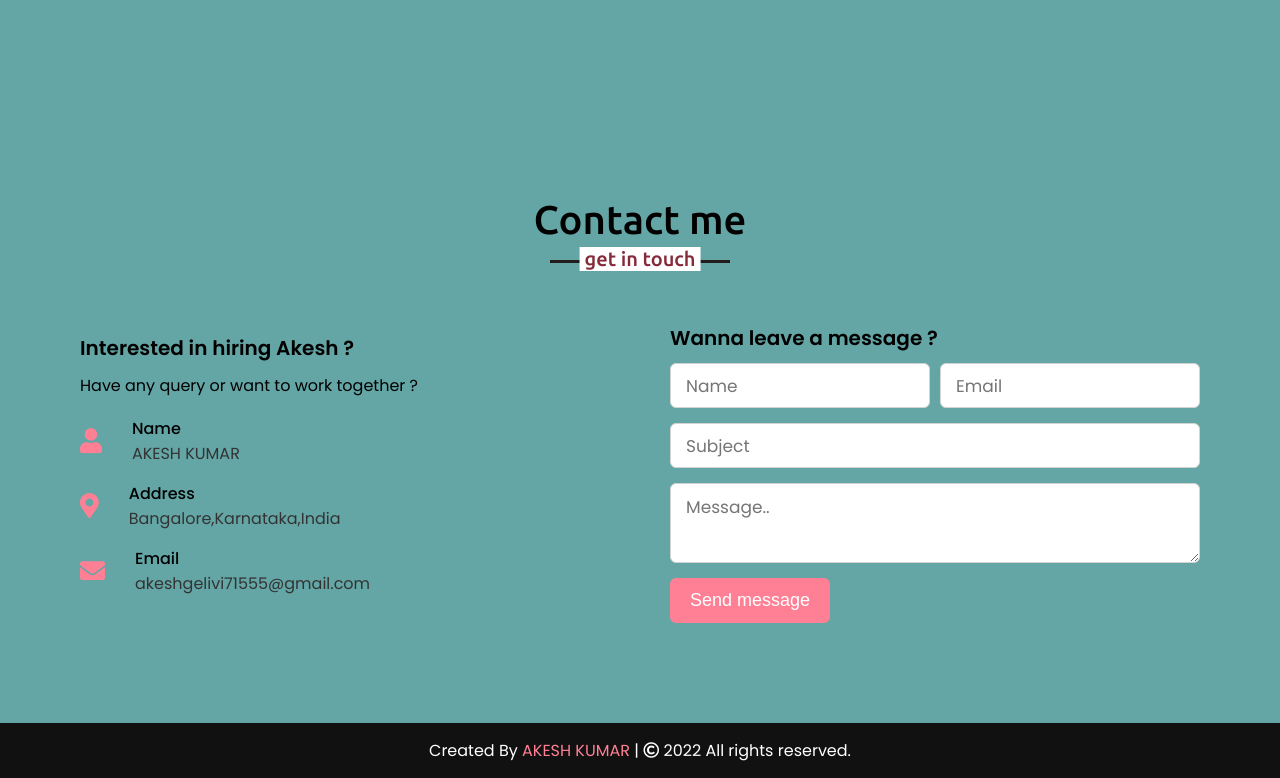
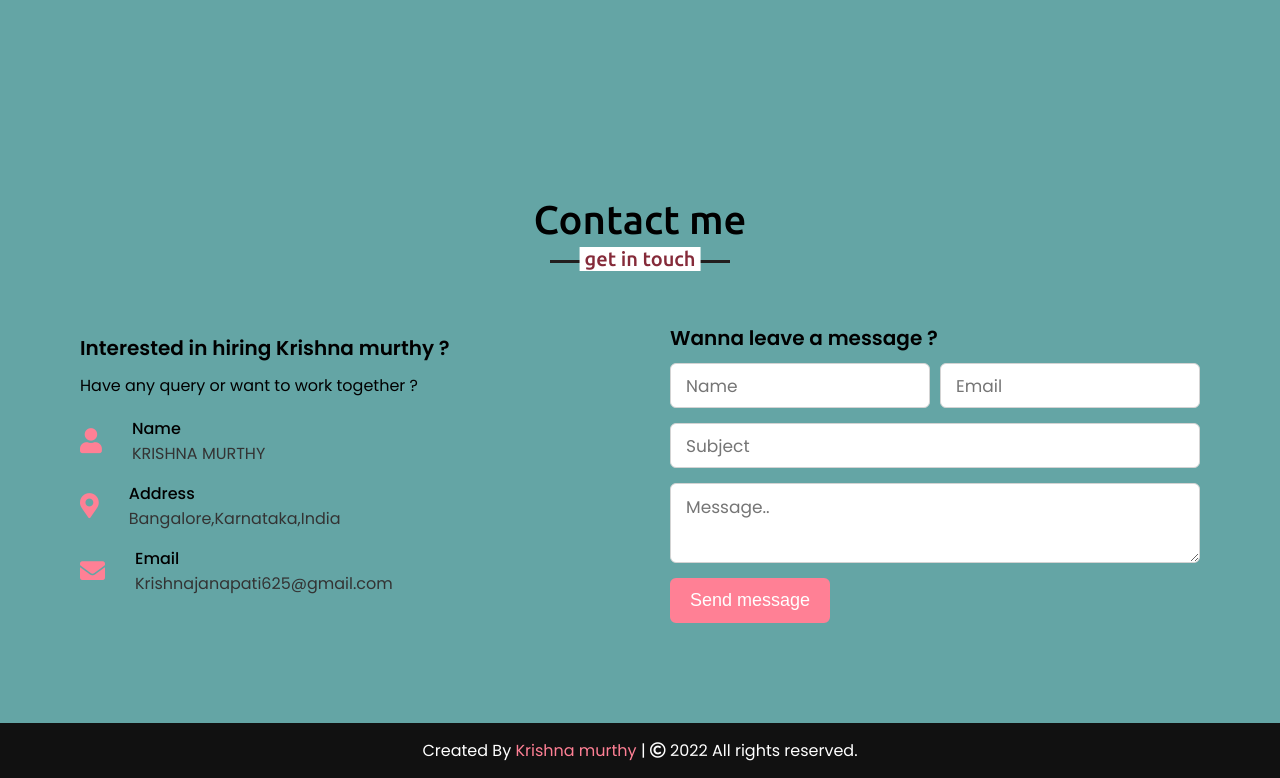
Before and after one commit to Krishna123345/OIBSIB_Task_2, a plain HTML site: page index.html in a window 1280 px wide. Shown: the part 1979-2757 px from the top of the page. Drawn offline with nearby package versions, Linux system fonts and the light colour scheme.

Commit message:
Update index.html

```diff
--- a/index.html
+++ b/index.html
@@ -35,12 +35,12 @@
             <h2 class="title"> About Me </h2>
             <div class="about-content">
                 <div class="column left">
-                    <img src="profile photo">
+                    <img src="Profile Photo">
                 </div>
                 <div class="column right">
-                    <div class="text">I am akesh and I'm a<span class="typing-2"></span></div>
+                    <div class="text">I am Krishna murthy and I'm a<span class="typing-2"></span></div>
                     <p> I'm currently a student pursuing my Bachelor of Technology in Computer science and Engineering with specialization in Data Science at GITAM School of Technology (2020-2024) and looking to join the workforce and gain real-world experience. I'm reliable and able to complete tasks on time in both individual and team settings. Through my academic and extracurricular projects, I've developed my communication, leadership and interpersonal skills that will serve this role and your company well. I learned programming, data science techniques, machine learning tools, and basic SQL techniques. I have gained very good knowledge about Python, Java, HTML, CSS, JDBC and JavaScript, ReactJS, Node.js like languages and completed some projects. and I have the experience of working on Ec2 Instances, Subnets, VPC's and I Have successfully completed the Microsoft AZure AZ-900 certification.And also I am enthusiastic to learn and work in Web development projects and cloud projects. </p>
-                    <a href="Black White Minimalist CV Resume">Download CV</a>
+                    <a href="White Simple Student Cv Resume (1)">Download CV</a>
                 </div>
             </div>
         </div>
@@ -135,7 +135,7 @@
             <h2 class="title">Contact me</h2>
             <div class="contact-content">
                 <div class="column left">
-                    <div class="text">Interested in hiring Akesh ?</div>
+                    <div class="text">Interested in hiring Krishna murthy ?</div>
                     <p>Have any query or want to work together ?
                  </p>
                     <div class="icons">
@@ -143,7 +143,7 @@
                             <i class="fas fa-user"></i>
                             <div class="info">
                                 <div class="head">Name</div>
-                                <div class="sub-title">AKESH KUMAR</div>
+                                <div class="sub-title">KRISHNA MURTHY </div>
                             </div>
                         </div>
                         <div class="row">
@@ -157,14 +157,14 @@
                             <i class="fas fa-envelope"></i>
                             <div class="info">
                                 <div class="head">Email</div>
-                                <div class="sub-title">akeshgelivi71555@gmail.com</div>
+                                <div class="sub-title">Krishnajanapati625@gmail.com</div>
                             </div>
                         </div>
                     </div>
                 </div>
                 <div class="column right">
                     <div class="text">Wanna leave a message ?</div>
-                    <form class="contact-form" action="mailto:akeshgelivi71555@gmail.com" method="POST">
+                    <form class="contact-form" action="mailto:Krishnajanapati625@gmail.com" method="POST">
                         <div class="fields">
                             <div class="field name">
                                 <input type="text" class="fullname" placeholder="Name">
@@ -188,7 +188,7 @@
         </div>
     </section>
     <footer>
-        <span>Created By <a href="https://www.linkedin.com/in/akesh-gelivi-357abb246/">AKESH KUMAR</a> | <span class="far fa-copyright"></span> 2022 All rights reserved.</span>
+        <span>Created By <a href="https://www.linkedin.com/in/krishna-janapati-aa5371258/">Krishna murthy</a> | <span class="far fa-copyright"></span> 2022 All rights reserved.</span>
     </footer>
 
     <script src="script.js"></script>
```
